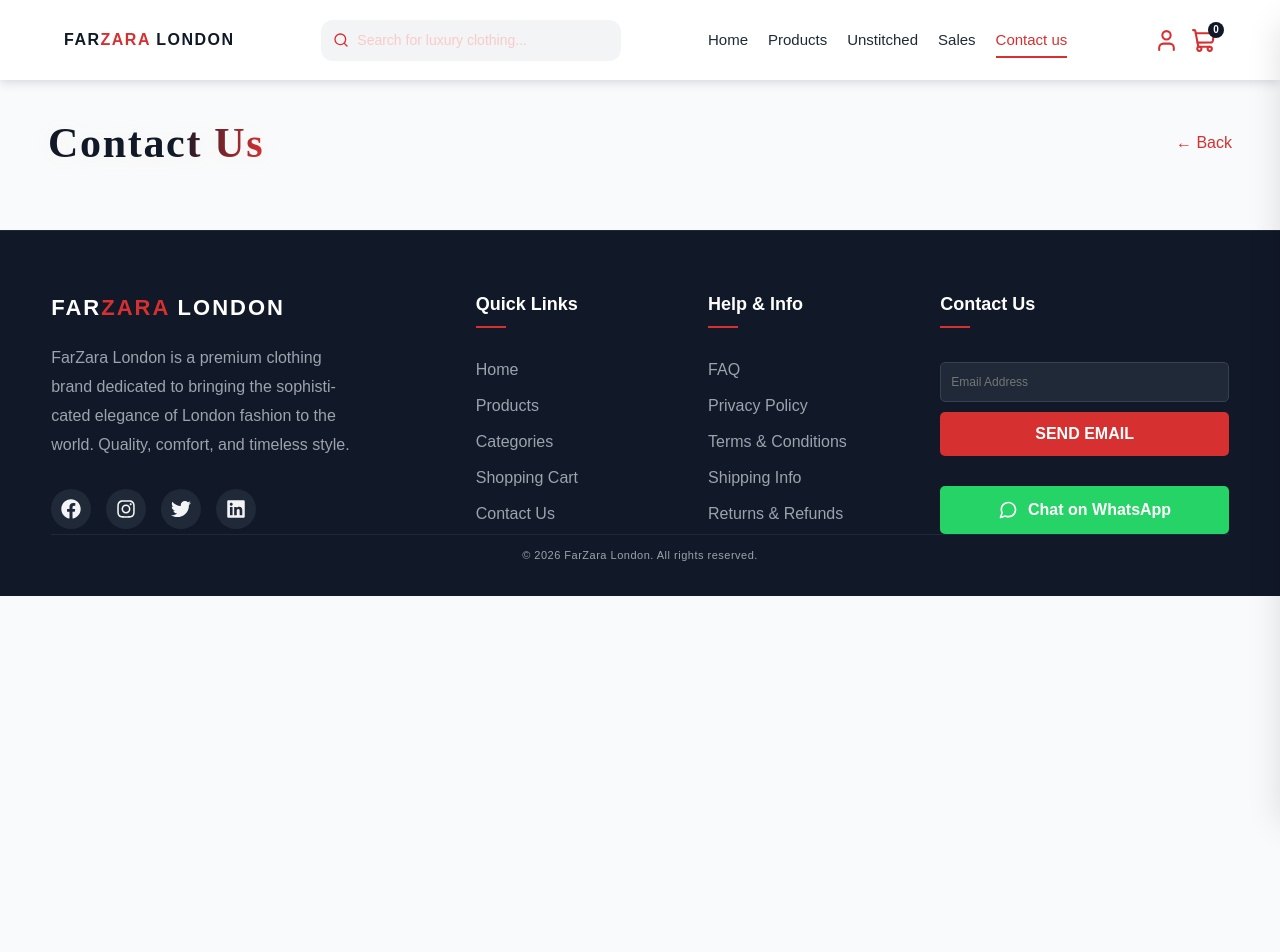
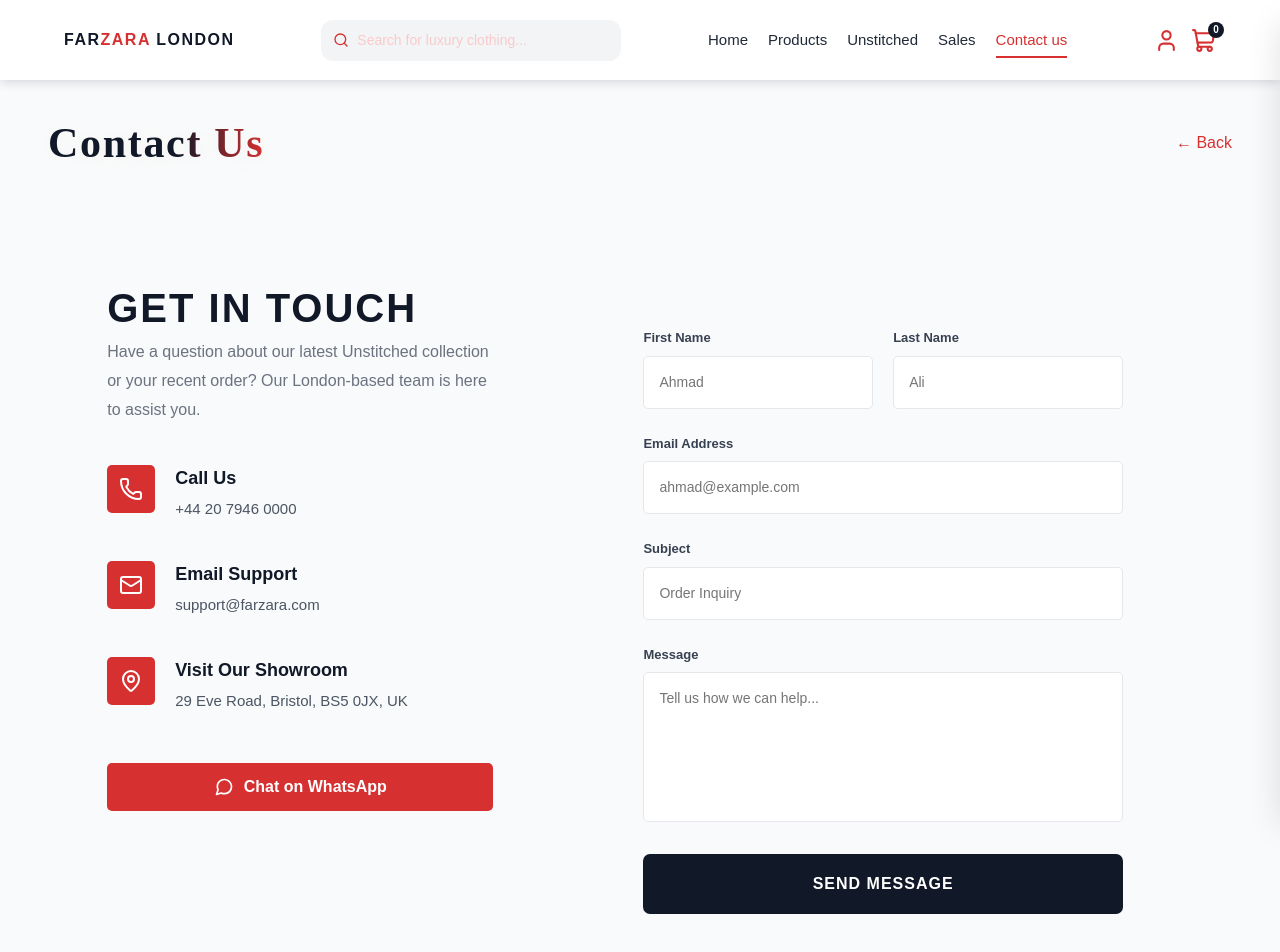
Before and after one commit to ali27-dev/farzara-london-clothing-store, a React (Vite) app: page /contactus in a window 1280 px wide. Shown: the top 952 px of the page. Before the commit the page ends 800 px from the top, so only its background shows below. Built offline with nearby package versions, Linux system fonts and the light colour scheme.

Commit message:
Fixing some component styling,code,functionality etc..

```diff
--- a/src/App.jsx
+++ b/src/App.jsx
@@ -5,7 +5,6 @@ import AppLayout from "./ui/AppLayout";
 import Home from "./pages/Home";
 import ProductDetails from "./features/Products/ProductDetails";
 import ProductPage from "./pages/ProductPage";
-import Wishlist from "./pages/Wishlist";
 import CartPage from "./pages/CartPage";
 import Unstitched from "./pages/Unstitched";
 import ContactUsPage from "./pages/ContactUsPage";
@@ -28,7 +27,6 @@ function App() {
               <Route path="/home" element={<Home />} />
               <Route path="products" element={<ProductPage />} />
               <Route path="products/:id" element={<ProductDetails />} />
-              <Route path="wishlist" element={<Wishlist />} />
               <Route path="cart" element={<CartPage />} />
               <Route path="sales" element={<Sales />} />
               <Route path="unstitched" element={<Unstitched />} />
--- a/src/features/contactUs/ContactUs.jsx
+++ b/src/features/contactUs/ContactUs.jsx
@@ -1,24 +1,101 @@
-import Form from '../../ui/Form';
-import FormRow from '../../ui/FormRow';
-import Input from '../../ui/Input';
+import React from "react";
+import { Mail, Phone, MapPin, MessageSquare } from "lucide-react";
+import { FiMessageCircle } from "react-icons/fi";
+import * as S from "./ContactUsStyles";
 
-function UpdateSettingsForm() {
+function ContactUs() {
+  const handleSubmit = (e) => {
+    e.preventDefault();
+    alert("Thank you! Your message has been sent to FarZara London.");
+  };
+
   return (
-    <Form>
-      <FormRow label='Minimum nights/booking'>
-        <Input type='number' id='min-nights' />
-      </FormRow>
-      <FormRow label='Maximum nights/booking'>
-        <Input type='number' id='max-nights' />
-      </FormRow>
-      <FormRow label='Maximum guests/booking'>
-        <Input type='number' id='max-guests' />
-      </FormRow>
-      <FormRow label='Breakfast price'>
-        <Input type='number' id='breakfast-price' />
-      </FormRow>
-    </Form>
+    <S.ContactContainer>
+      <S.ContactGrid>
+        {/* LEFT COLUMN: GET IN TOUCH */}
+        <S.InfoSection>
+          <div>
+            <h1>Get In Touch</h1>
+            <p>
+              Have a question about our latest Unstitched collection or your
+              recent order? Our London-based team is here to assist you.
+            </p>
+          </div>
+
+          <S.ContactMethod>
+            <div className="icon-box">
+              <Phone size={24} />
+            </div>
+            <div>
+              <h4>Call Us</h4>
+              <span>+44 20 7946 0000</span>
+            </div>
+          </S.ContactMethod>
+
+          <S.ContactMethod>
+            <div className="icon-box">
+              <Mail size={24} />
+            </div>
+            <div>
+              <h4>Email Support</h4>
+              <span>support@farzara.com</span>
+            </div>
+          </S.ContactMethod>
+
+          <S.ContactMethod>
+            <div className="icon-box">
+              <MapPin size={24} />
+            </div>
+            <div>
+              <h4>Visit Our Showroom</h4>
+              <span>29 Eve Road, Bristol, BS5 0JX, UK</span>
+            </div>
+          </S.ContactMethod>
+          <S.WhatsAppBtn
+            href="https://wa.me/+44 20 7946 0000?text=Hello%20FarZara%20London%2C%20I%20have%20a%20query%20about..."
+            target="_blank"
+          >
+            <FiMessageCircle size={20} /> Chat on WhatsApp
+          </S.WhatsAppBtn>
+        </S.InfoSection>
+
+        {/* RIGHT COLUMN: CONTACT FORM */}
+        <S.FormSection onSubmit={handleSubmit}>
+          <S.InputGroup>
+            <div>
+              <S.Label>First Name</S.Label>
+              <S.StyledInput type="text" placeholder="Ahmad" required />
+            </div>
+            <div>
+              <S.Label>Last Name</S.Label>
+              <S.StyledInput type="text" placeholder="Ali" required />
+            </div>
+          </S.InputGroup>
+
+          <div>
+            <S.Label>Email Address</S.Label>
+            <S.StyledInput
+              type="email"
+              placeholder="ahmad@example.com"
+              required
+            />
+          </div>
+
+          <div>
+            <S.Label>Subject</S.Label>
+            <S.StyledInput type="text" placeholder="Order Inquiry" required />
+          </div>
+
+          <div>
+            <S.Label>Message</S.Label>
+            <S.TextArea placeholder="Tell us how we can help..." required />
+          </div>
+
+          <S.SendButton type="submit">Send Message</S.SendButton>
+        </S.FormSection>
+      </S.ContactGrid>
+    </S.ContactContainer>
   );
 }
 
-export default UpdateSettingsForm;
+export default ContactUs;
--- /dev/null
+++ b/src/features/contactUs/ContactUsStyles.jsx
@@ -0,0 +1,159 @@
+import styled from "styled-components";
+
+export const ContactContainer = styled.section`
+  padding: 8rem 5%;
+  max-width: 140rem;
+  margin: 0 auto;
+`;
+
+export const ContactGrid = styled.div`
+  display: grid;
+  grid-template-columns: 1fr 1.5fr;
+  gap: 10rem;
+  align-items: start;
+
+  @media (max-width: 1024px) {
+    grid-template-columns: 1fr;
+    gap: 6rem;
+  }
+`;
+
+// --- LEFT SIDE: INFO ---
+export const InfoSection = styled.div`
+  display: flex;
+  flex-direction: column;
+  gap: 4rem;
+
+  h1 {
+    font-size: 4rem;
+    font-weight: 700;
+    text-transform: uppercase;
+    letter-spacing: 2px;
+  }
+
+  p {
+    font-size: 1.6rem;
+    color: var(--color-grey-500);
+    line-height: 1.8;
+  }
+`;
+
+export const ContactMethod = styled.div`
+  display: flex;
+  gap: 2rem;
+  align-items: flex-start;
+
+  .icon-box {
+    background-color: var(--color-brand-600);
+    color: white;
+    padding: 1.2rem;
+    border-radius: var(--border-radius-sm);
+    display: flex;
+  }
+
+  h4 {
+    font-size: 1.8rem;
+    font-weight: 600;
+    margin-bottom: 0.5rem;
+  }
+
+  span {
+    font-size: 1.5rem;
+    color: var(--color-grey-600);
+  }
+`;
+
+// --- RIGHT SIDE: FORM ---
+export const FormSection = styled.form`
+  background-color: var(--color-grey-50);
+  padding: 5rem;
+  border-radius: var(--border-radius-md);
+  display: flex;
+  flex-direction: column;
+  gap: 2.5rem;
+
+  @media (max-width: 480px) {
+    padding: 3rem 2rem;
+  }
+`;
+
+export const InputGroup = styled.div`
+  display: grid;
+  grid-template-columns: 1fr 1fr;
+  gap: 2rem;
+
+  @media (max-width: 600px) {
+    grid-template-columns: 1fr;
+  }
+`;
+
+export const Label = styled.label`
+  font-size: 1.3rem;
+  font-weight: 600;
+  margin-bottom: 0.8rem;
+  display: block;
+`;
+
+export const StyledInput = styled.input`
+  width: 100%;
+  padding: 1.5rem;
+  border: 1px solid var(--color-grey-200);
+  background: white;
+  border-radius: var(--border-radius-sm);
+  font-size: 1.4rem;
+
+  &:focus {
+    outline: none;
+    border-color: var(--color-brand-600);
+  }
+`;
+
+export const TextArea = styled.textarea`
+  width: 100%;
+  padding: 1.5rem;
+  border: 1px solid var(--color-grey-200);
+  background: white;
+  border-radius: var(--border-radius-sm);
+  font-size: 1.4rem;
+  height: 15rem;
+  resize: none;
+
+  &:focus {
+    outline: none;
+    border-color: var(--color-brand-600);
+  }
+`;
+
+export const SendButton = styled.button`
+  background-color: var(--color-grey-900);
+  color: white;
+  padding: 1.8rem;
+  font-weight: 700;
+  text-transform: uppercase;
+  letter-spacing: 1px;
+  transition: all 0.3s;
+  border-radius: var(--border-radius-md);
+  &:hover {
+    background-color: var(--color-brand-600);
+    transform: translateY(-2px);
+  }
+`;
+
+export const WhatsAppBtn = styled.a`
+  display: flex;
+  align-items: center;
+  justify-content: center;
+  gap: 1rem;
+  background-color: var(--color-brand-600); /* Official WhatsApp Green */
+  color: white;
+  padding: 1.2rem;
+  border-radius: var(--border-radius-sm);
+  font-weight: 700;
+  margin-top: 1rem;
+  transition: transform 0.3s;
+
+  &:hover {
+    transform: scale(1.05);
+    color: white;
+  }
+`;
--- a/src/pages/ContactUsPage.jsx
+++ b/src/pages/ContactUsPage.jsx
@@ -2,6 +2,7 @@ import { useNavigate } from "react-router-dom";
 import ButtonText from "../ui/ButtonText";
 import Heading from "../ui/Heading";
 import Row from "../ui/Row";
+import ContactUs from "../features/contactUs/ContactUs";
 
 function ContactUsPage() {
   const navigate = useNavigate();
@@ -11,6 +12,7 @@ function ContactUsPage() {
         <Heading as="h1">Contact Us</Heading>
         <ButtonText onClick={() => navigate("/home")}>&larr; Back</ButtonText>
       </Row>
+      <ContactUs />
     </>
   );
 }
--- a/src/ui/FilterBar.jsx
+++ b/src/ui/FilterBar.jsx
@@ -11,7 +11,7 @@ const FILTERS = [
 ];
 const FilterBarWrapper = styled.div`
   position: relative;
-  margin-bottom: 2.5rem;
+  margin: 5rem 0;
 `;
 const SortToggleBtn = styled.button`
   display: none;
@@ -24,7 +24,7 @@ const SortToggleBtn = styled.button`
     border: none;
     border-radius: 1.2rem;
     padding: 0.7rem 1.7rem;
-    font-size: 1.1rem;
+    font-size: 1.4rem;
     font-weight: 700;
     cursor: pointer;
     margin: 0 auto 1rem auto;
@@ -62,7 +62,7 @@ const FilterBtn = styled.button`
   border: 2px solid var(--color-brand-600);
   border-radius: 1.2rem;
   padding: 0.7rem 1.7rem;
-  font-size: 1rem;
+  font-size: 1.2rem;
   font-weight: 600;
   cursor: pointer;
   transition: all 0.2s;
--- a/src/ui/FooterSection.jsx
+++ b/src/ui/FooterSection.jsx
@@ -132,7 +132,7 @@ const Footer = () => {
           </S.ContactForm>
 
           <S.WhatsAppBtn
-            href="https://wa.me/442079460000?text=Hello%20FarZara%20London%2C%20I%20have%20a%20query%20about..."
+            href="https://wa.me/3422392680?text=Hello%20FarZara%20London%2C%20I%20have%20a%20query%20about..."
             target="_blank"
           >
             <FiMessageCircle size={20} /> Chat on WhatsApp
```
Also changed, not shown: src/features/Products/ProductCard.jsx (+36 -4 lines), src/features/Products/ProductDetails.jsx (+15 -2 lines), src/features/Products/ProductDetailsStyles.jsx (+5 -21 lines).
